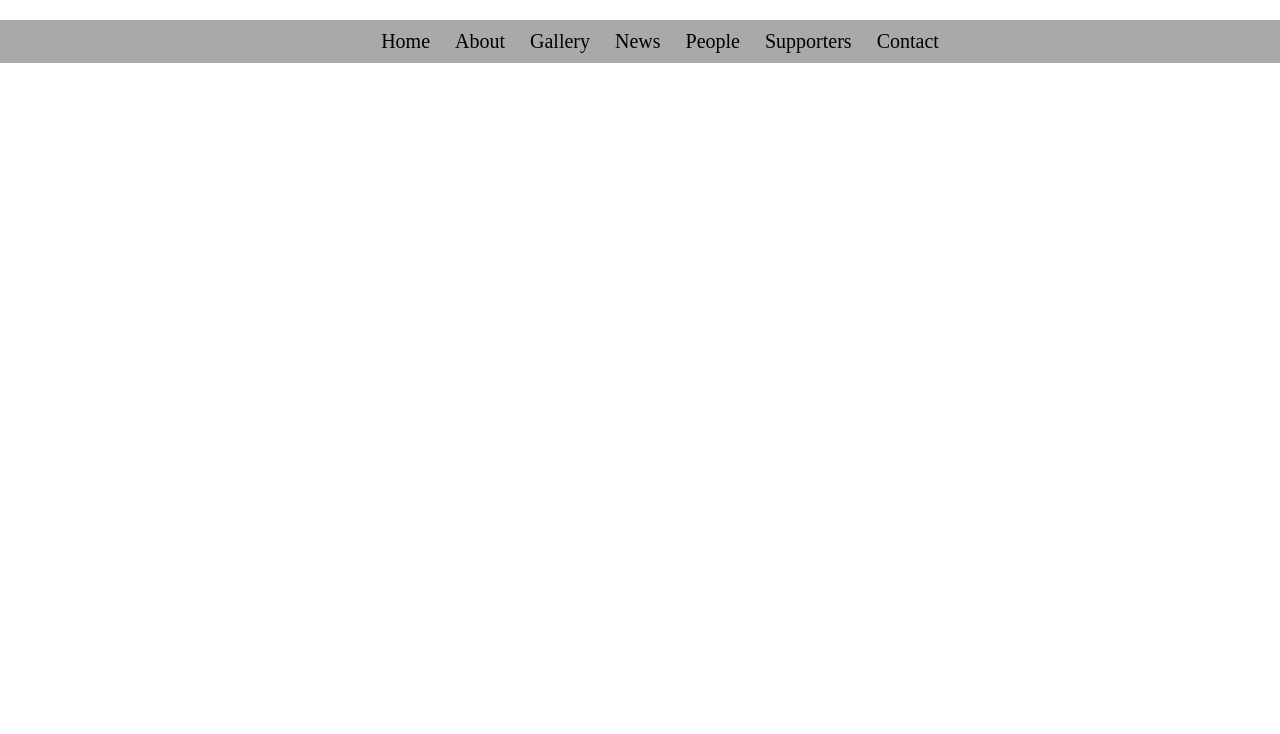
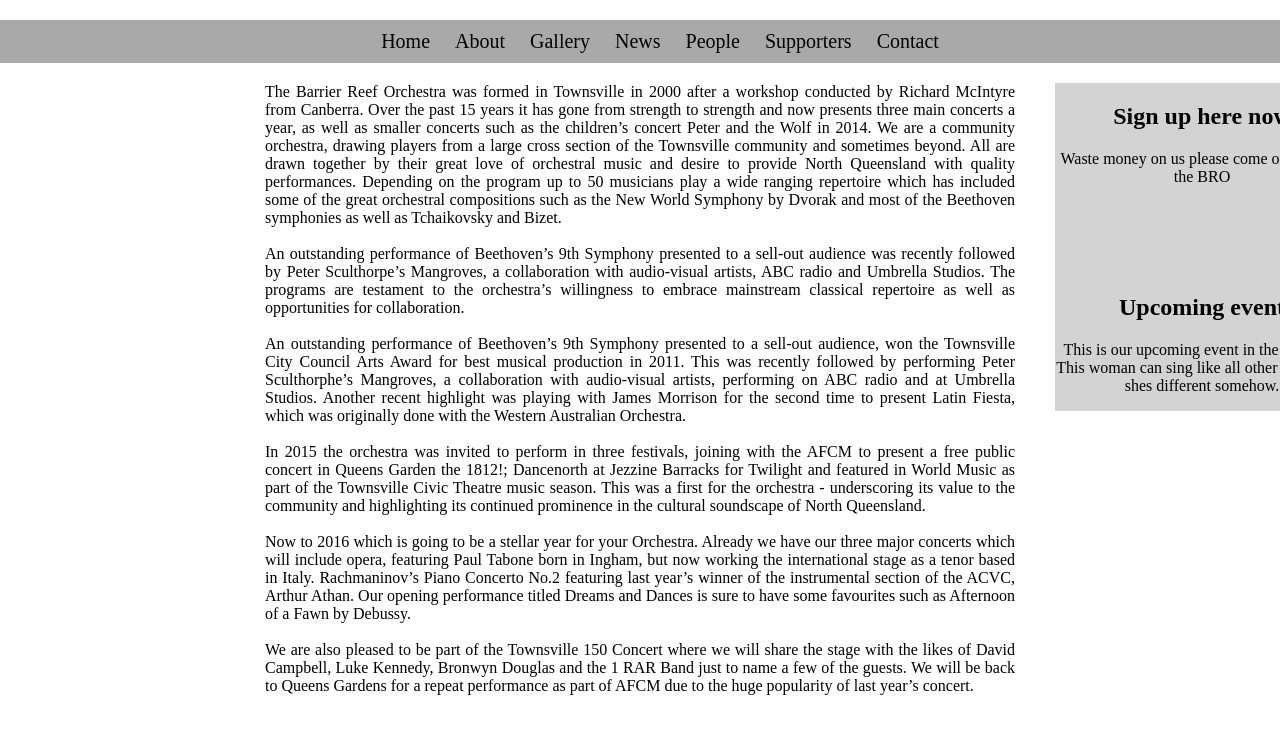
Before and after one commit to broomy169/CP1406Group7, a plain HTML site: page index.html in a window 1280 px wide. Drawn offline with Linux system fonts and the light colour scheme.

Commit message:
did a bit of work on the index page
this is just the initial. still working on it till later tonight! Just
making sure i commit incase someone else is working on it!

```diff
--- a/index.html
+++ b/index.html
@@ -16,6 +16,39 @@
         </ul>
     </div>
 </head>
+
 <body>
+<div id="sign">
+<h2>Sign up here now</h2>
+<p>Waste money on us please come on down to the BRO</p>
+<br><br><br><br>
+
+<h2>Upcoming event</h2>
+    <p>This is our upcoming event in the long run. This woman can sing like all other talents but shes different somehow. </p>
+</div>
+<div id="event">
+
+
+</div>
+<div id="content" >
+<p>The Barrier Reef Orchestra was formed in Townsville in 2000 after a workshop conducted by Richard McIntyre from Canberra. Over the past 15 years it has gone from strength to strength and now presents three main concerts a year, as well as smaller concerts such as the children’s concert Peter and the Wolf in 2014. We are a community orchestra, drawing players from a large cross section of the Townsville community and sometimes beyond. All are drawn together by their great love of orchestral music and desire to provide North Queensland with quality performances. Depending on the program up to 50 musicians play a wide ranging repertoire which has included some of the great orchestral compositions such as the New World Symphony by Dvorak and most of the Beethoven symphonies as well as Tchaikovsky and Bizet.
+<br />
+<br />
+An outstanding performance of Beethoven’s 9th Symphony presented to a sell-out audience was recently followed by Peter Sculthorpe’s Mangroves, a collaboration with audio-visual artists, ABC radio and Umbrella Studios. The programs are testament to the orchestra’s willingness to embrace mainstream classical repertoire as well as opportunities for collaboration.
+<br />
+<br />
+An outstanding performance of Beethoven’s 9th Symphony presented to a sell-out audience, won the Townsville City Council Arts Award for best musical production in 2011. This was recently followed by performing Peter Sculthorphe’s Mangroves, a collaboration with audio-visual artists, performing on ABC radio and at Umbrella Studios. Another recent highlight was playing with James Morrison for the second time to present Latin Fiesta, which was originally done with the Western Australian Orchestra.
+<br />
+<br />
+In 2015 the orchestra was invited to perform in three festivals, joining with the AFCM to present a free public concert in Queens Garden the 1812!; Dancenorth at Jezzine Barracks for Twilight and featured in World Music as part of the Townsville Civic Theatre music season. This was a first for the orchestra - underscoring its value to the community and highlighting its continued prominence in the cultural soundscape of North Queensland.
+<br />
+<br />
+Now to 2016 which is going to be a stellar year for your Orchestra. Already we have our three major concerts which will include opera, featuring Paul Tabone born in Ingham, but now working the international stage as a tenor based in Italy. Rachmaninov’s Piano Concerto No.2 featuring last year’s winner of the instrumental section of the ACVC, Arthur Athan. Our opening performance titled Dreams and Dances is sure to have some favourites such as Afternoon of a Fawn by Debussy.
+<br />
+<br />
+We are also pleased to be part of the Townsville 150 Concert where we will share the stage with the likes of David Campbell, Luke Kennedy, Bronwyn Douglas and the 1 RAR Band just to name a few of the guests. We will be back to Queens Gardens for a repeat performance as part of AFCM due to the huge popularity of last year’s concert.
+</p>
+
+</div>
 </body>
 </html>
--- a/mainstyles.css
+++ b/mainstyles.css
@@ -86,3 +86,15 @@ form {
     margin-right:auto;
     text-align:left;
 }
+
+#sign {
+    width: 294px;
+    margin-left:1055px;
+    position: fixed;
+    align-content: right;
+    background: lightgrey;
+}
+
+#sign p {
+    text-align: center;
+}
```
